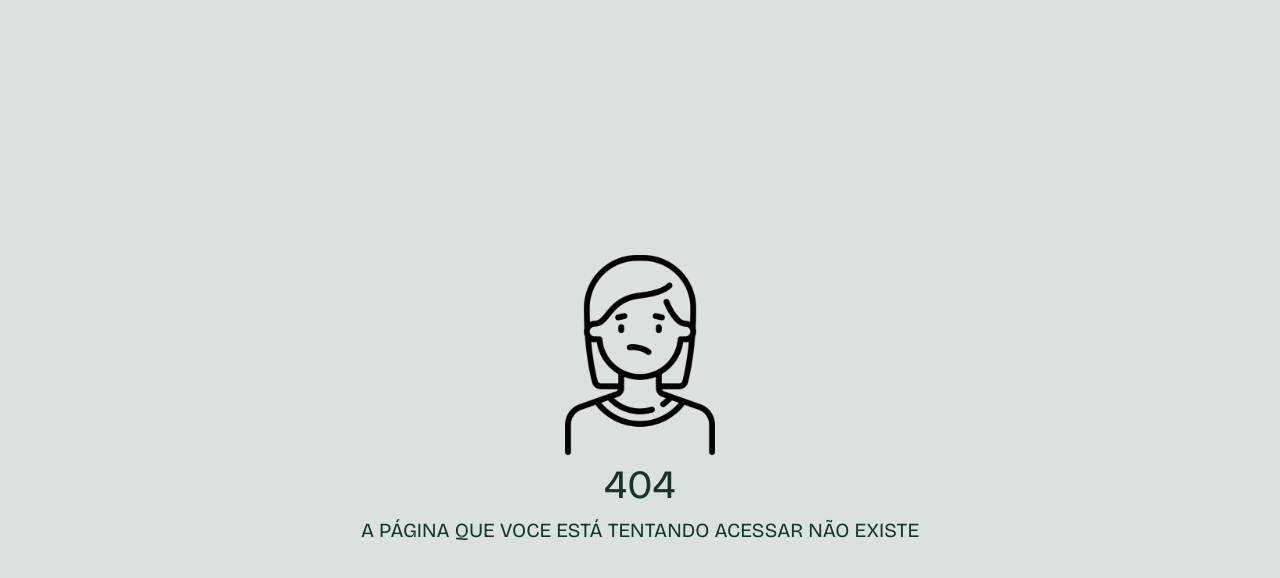
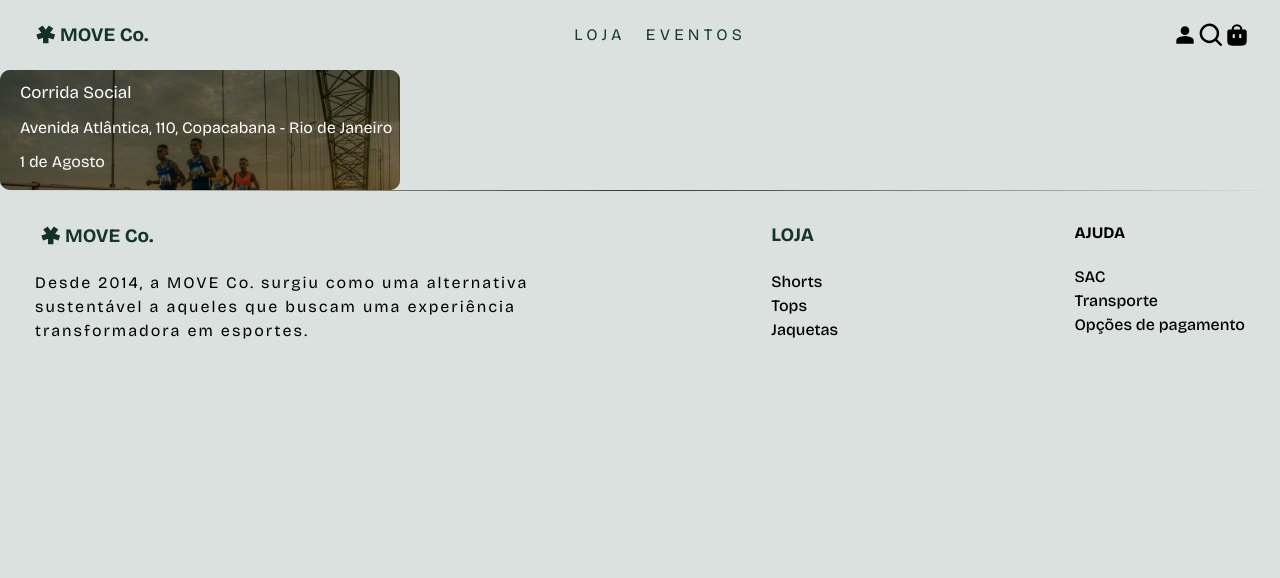
Before and after one commit to ViniGomes1/move-ecommerce-react, a React (Vite) app: page /events in a window 1280 px wide. Before the commit this address had no page. Shown: the top 578 px of the page. Built offline with nearby package versions, Linux system fonts and the light colour scheme.

Commit message:
feito parte de eventos

```diff
--- a/src/App.jsx
+++ b/src/App.jsx
@@ -2,6 +2,7 @@ import './App.css'
 import { Outlet } from 'react-router-dom'
 import Home from './Pages/Home/home'
 import NavBar from './Components/NavBar/NavBar'
+import Baseboard from './Components/Baseboard/Baseboard'
 
 function App() {
 
@@ -9,6 +10,7 @@ function App() {
     <>
       <NavBar />
       <Outlet />
+      <Baseboard />
     </>
   )
 }
--- /dev/null
+++ b/src/Components/Baseboard/Baseboard.css
@@ -0,0 +1,70 @@
+.baseboard-container {
+    width: 100%;
+    display: flex;
+    justify-content: space-between;
+    padding-top: 30px;
+    padding-left: 35px;
+    padding-right: 35px;
+    padding-bottom: 70px;
+}
+
+#baseboard {
+    border: 0;
+    height: 1px;
+    background-image: linear-gradient(to right, rgba(0, 0, 0, 0), rgba(0, 0, 0, 0.75), rgba(0, 0, 0, 0));
+}
+
+.baseboard-logo {
+    display: flex;
+    flex-direction: row;
+    align-items: center;
+}
+
+
+.baseboard-logo h2 {
+    color: #15342d;
+    text-decoration: none;
+    font-size: 19px;
+    font-weight: 700;
+}
+
+.baseboard-logo img {
+    width: 30px;
+    height: 30px;
+}
+
+.baseboard-left-container {
+    width: 500px;
+    height: 100px;
+}
+
+.baseboard-left-container p {
+    padding-top: 20px;
+    letter-spacing: 2px;
+}
+
+.baseboard-middle-container p {
+    font-size: 19px;
+    color: #15342d;
+    font-weight: 700;
+}
+
+.baseboard-middle-container li {
+    font-weight: 500;
+}
+
+.baseboard-middle-container ul {
+    padding-top: 20px;
+}
+
+.baseboard-rigt-container p {
+    font-weight: 700;
+}
+
+.baseboard-rigt-container ul {
+    padding-top: 20px;
+}
+
+.baseboard-rigt-container li {
+    font-weight: 500;
+}
--- /dev/null
+++ b/src/Components/Baseboard/Baseboard.jsx
@@ -0,0 +1,38 @@
+import "./Baseboard.css"
+import logo from '../../assets/Logos/logo - move .svg';
+
+function Baseboard() {
+    return (
+        <div>
+            <hr id="baseboard"/>
+            <div className="baseboard-container">
+
+                <div className="baseboard-left-container">
+                    <div className="baseboard-logo">
+                        <img src={logo} />
+                        <h2>MOVE Co.</h2>
+                    </div>
+                    <p>Desde 2014, a MOVE Co. surgiu como uma alternativa sustentável a aqueles que buscam uma experiência transformadora em esportes.</p>
+                </div>
+                <div className="baseboard-middle-container">
+                    <p>LOJA</p>
+                    <ul>
+                        <li>Shorts</li>
+                        <li>Tops</li>
+                        <li>Jaquetas</li>
+                    </ul>
+                </div>
+                <div className="baseboard-rigt-container">
+                    <p>AJUDA</p>
+                    <ul>
+                        <li>SAC</li>
+                        <li>Transporte</li>
+                        <li>Opções de pagamento</li>
+                    </ul>
+                </div>
+            </div>
+        </div>
+    )
+}
+
+export default Baseboard
--- /dev/null
+++ b/src/Components/EventCard/EventCard.css
@@ -0,0 +1,38 @@
+.event-card-container{
+    position: relative;
+    width: 400px;
+    height: 120px;
+    background-color: rgb(0, 0, 0);
+    border-radius: 10px;
+    overflow: hidden;
+    cursor: pointer;
+}
+
+.event-card-image{
+    position: relative;
+    width: 100%;
+    height: 450px;
+    overflow: hidden;
+    z-index: 1;
+    opacity: 0.5;
+}
+
+.text-event-card{
+    position: absolute;
+    z-index: 2;
+}
+
+.text-event-card div{
+    padding-left: 20px;
+    padding-top: 10px;
+}
+
+.text-event-card div h4{
+    margin-top: 10px;
+    color: #ffffff;
+}
+
+.text-event-card div p{
+    color: #ffffff;
+    font-size: 17px;
+}
--- /dev/null
+++ b/src/Components/EventCard/EventCard.jsx
@@ -0,0 +1,20 @@
+import "./EventCard.css"
+
+function EventCard(){
+    return(
+        <div className="event-card-container">
+            <div className="text-event-card">
+                <div>
+                    <p>Corrida Social</p>
+                    <h4>Avenida Atlântica, 110, Copacabana - Rio de Janeiro</h4>
+                    <h4>1 de Agosto</h4>
+                </div>
+            </div>
+            <div className="event-card-image">
+                <img src="/Imagens/Card Event/corrida.jpg" />
+            </div>
+        </div>
+    )
+}
+
+export default EventCard
--- /dev/null
+++ b/src/Components/EventGrid/EventGrid.jsx
@@ -0,0 +1,12 @@
+import EventCard from "../EventCard/EventCard"
+import "./EventGrid.css"
+
+function EventGrid(){
+    return(
+        <div className="event-grid-container">
+            <EventCard />
+        </div>
+    )
+}
+
+export default EventGrid
--- a/src/Components/GridShopProducts/GridShopProducts.css
+++ b/src/Components/GridShopProducts/GridShopProducts.css
@@ -1,7 +1,7 @@
 .grid-shop-container-products{
     width: 100%;
     display: flex;
-    justify-content: center;
+    flex-wrap: wrap;
 }
 
 .grid-shop-container-products .card-container{
--- a/src/Components/GridShopProducts/GridShopProducts.jsx
+++ b/src/Components/GridShopProducts/GridShopProducts.jsx
@@ -14,6 +14,31 @@ const gridProducts = [
         name: "Calça legging",
         price: "299",
         src: "/Imagens/Products/calça legging.jpg"
+    },
+    {
+        name: "Camisa Moletom",
+        price: "599",
+        src: "/Imagens/Products/camisa moletom.jpg"
+    },
+    {
+        name: "Camisa Moletom",
+        price: "599",
+        src: "/Imagens/Products/camisa moletom.jpg"
+    },
+    {
+        name: "Camisa Moletom",
+        price: "599",
+        src: "/Imagens/Products/camisa moletom.jpg"
+    },
+    {
+        name: "Camisa Moletom",
+        price: "599",
+        src: "/Imagens/Products/camisa moletom.jpg"
+    },
+    {
+        name: "Camisa Moletom",
+        price: "599",
+        src: "/Imagens/Products/camisa moletom.jpg"
     },
     {
         name: "Camisa Moletom",
--- a/src/Components/NavBar/NavBar.jsx
+++ b/src/Components/NavBar/NavBar.jsx
@@ -7,7 +7,8 @@ import { Link } from 'react-router-dom';
 
 const navbarLinks = {
   shop: {to: "/shop"},
-  home: {to: "/"}
+  home: {to: "/"},
+  events: {to: "/events"}
 }
 
 function NavBar() {
@@ -20,7 +21,7 @@ function NavBar() {
         </Link>
         <ul className="nav-links">
           <li><Link to={navbarLinks.shop.to}>LOJA</Link></li>
-          <li><a href="">EVENTOS</a></li>
+          <li><Link to={navbarLinks.events.to}>EVENTOS</Link></li>
         </ul>
         <ul className="nav-logos">
           <li><a href=""><img src={person}/></a></li>
--- /dev/null
+++ b/src/Pages/Events/Events.jsx
@@ -0,0 +1,9 @@
+import EventGrid from "../../Components/EventGrid/EventGrid"
+
+function Events(){
+    return(
+        <EventGrid />
+    )
+}
+
+export default Events
--- a/src/main.jsx
+++ b/src/main.jsx
@@ -6,6 +6,7 @@ import { createBrowserRouter, RouterProvider } from 'react-router-dom'
 import Home from './Pages/Home/home.jsx'
 import Shop from './Pages/Shop/Shop.jsx'
 import ErrorPage from './Pages/ErrorPage/ErrorPage.jsx'
+import Events from './Pages/Events/Events.jsx'
 //import RouterPages from './RouterPages.jsx'
 
 
@@ -22,6 +23,10 @@ const router = createBrowserRouter([
       {
         path: "/shop",
         element: <Shop />
+      },
+      {
+        path: "/events",
+        element: <Events />
       }
     ]
   }
```
Also changed, not shown: public/Imagens/Card Event/corrida.jpg (added), src/Components/EventGrid/EventGrid.css (added).
